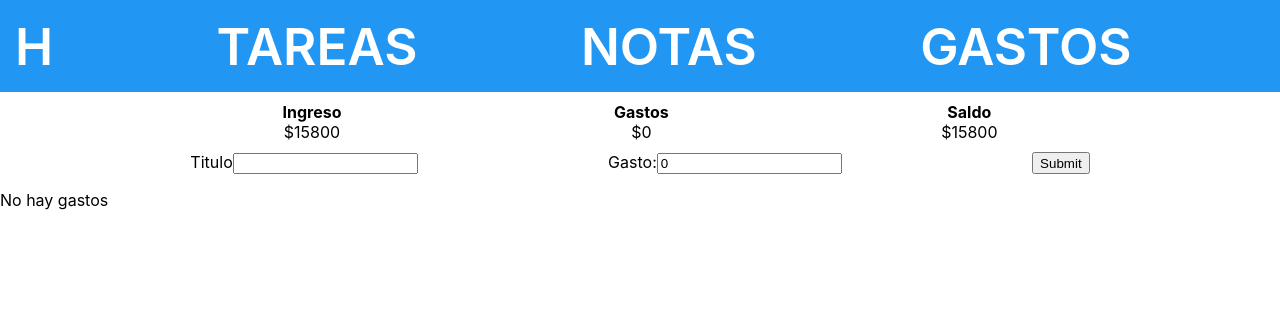
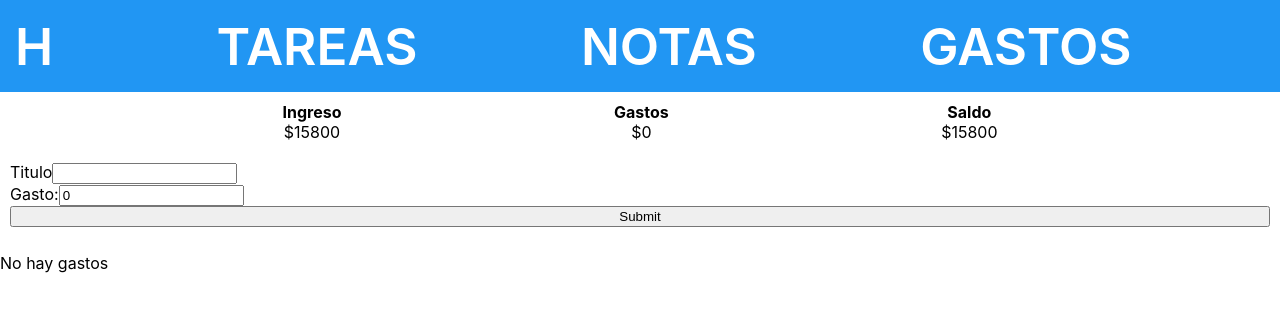
Before and after one commit to ariel-diaz/pwa-personal, a React (Create React App) app: page /gastos in a window 1280 px wide. Shown: the top 312 px of the page. Built offline with nearby package versions, Linux system fonts and the light colour scheme.

Commit message:
change css form gastos

```diff
--- a/src/App.css
+++ b/src/App.css
@@ -187,8 +187,9 @@ th {
 
 .form-gastos {
   display: flex;
-  flex-direction:row;
+  flex-direction:column;
   justify-content: space-evenly;
+  padding: 10px;
 }
 
 
--- a/src/components/gastos.js
+++ b/src/components/gastos.js
@@ -80,10 +80,6 @@ const ItemGasto = ({item, removeItem, id}) => {
 };
 
 
-
-
-
-
 const FormGasto = ({addItem}) => {
     const [titulo, setTitulo] = useState('');
     const [gasto, setGasto] = useState(0);
@@ -160,14 +156,17 @@ const ModalIngreso = ({ingreso, updateIngreso}) => {
 
 }
 
-
-
 const Gastos = () => {
     // const initialIngreso = Number(window.localStorage.getItem('initialIngreso')) || 0;
      const initialList = JSON.parse(window.localStorage.getItem('initialList')) || [];
 
 
     const {list, addItem, removeItem, ingreso, gasto, saldo, updateIngreso } = useGastosState(initialList);
+
+
+    useEffect(() => {
+        localStorage.setItem('initialList', JSON.stringify(list))
+    });
 
     return (
         <div className="container">
--- a/src/components/useGastosState.js
+++ b/src/components/useGastosState.js
@@ -9,6 +9,7 @@ export default initialGastosValue => {
             :    arr.map(x => +x.costo).reduce( (a,b) => a + b);
 
     };
+
     const initialGasto = calcularGasto(list);
     const [gasto, setGasto] = useState(initialGasto);
     const initialSaldo = (15800 - gasto) || 0;
@@ -22,6 +23,8 @@ export default initialGastosValue => {
     }
 
 
+
+
     return{
         list,
         ingreso,
@@ -32,6 +35,10 @@ export default initialGastosValue => {
             actualizarDetail(newList);
         },
         addItem: item => {
+            if(item.titulo == "" || item.costo == "") {
+                return;
+            }
+
             const newList = [...list, item];
             actualizarDetail(newList);
         },
```
Also changed, not shown: 1 other file (tests, documents, lock files or other folders).
